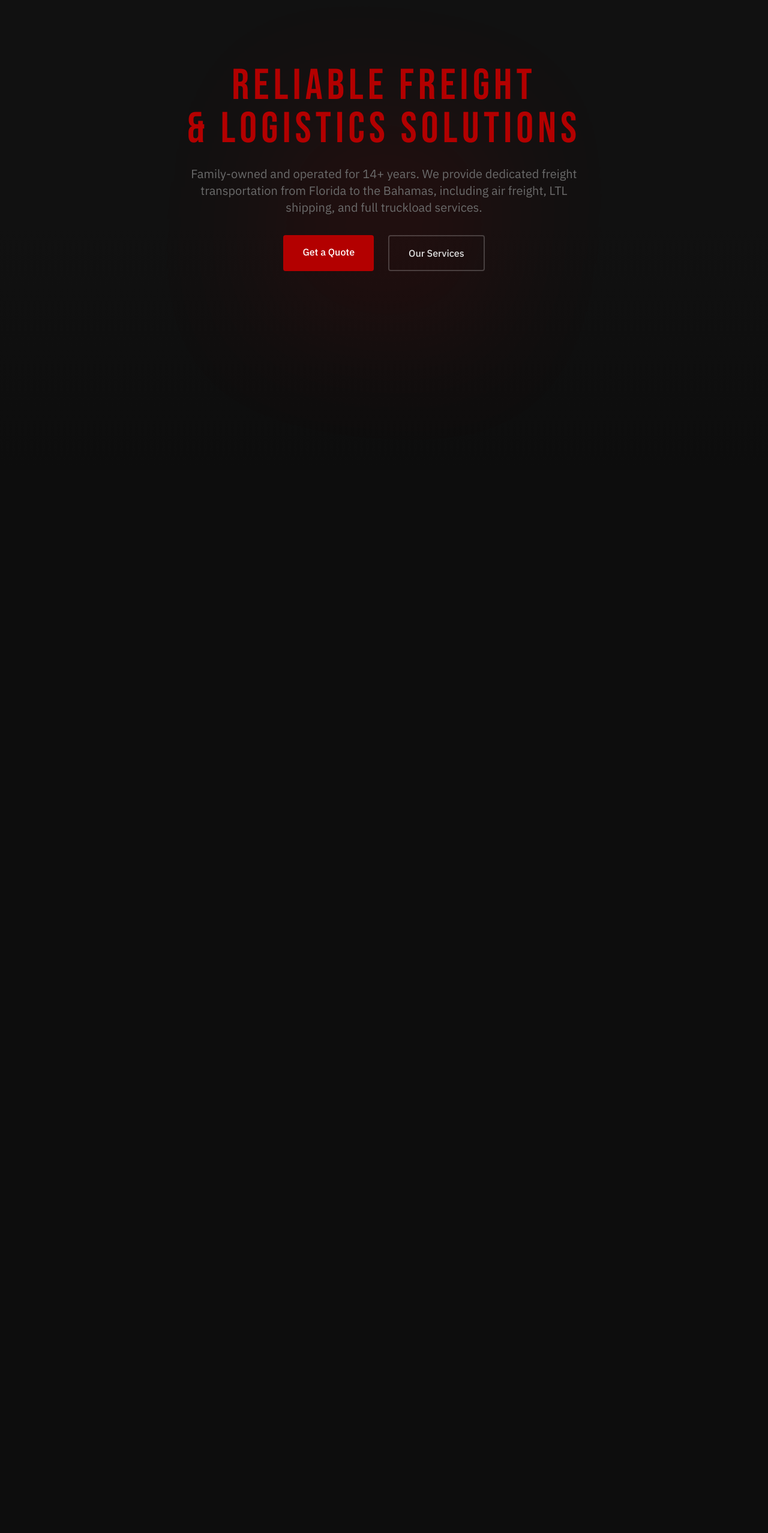
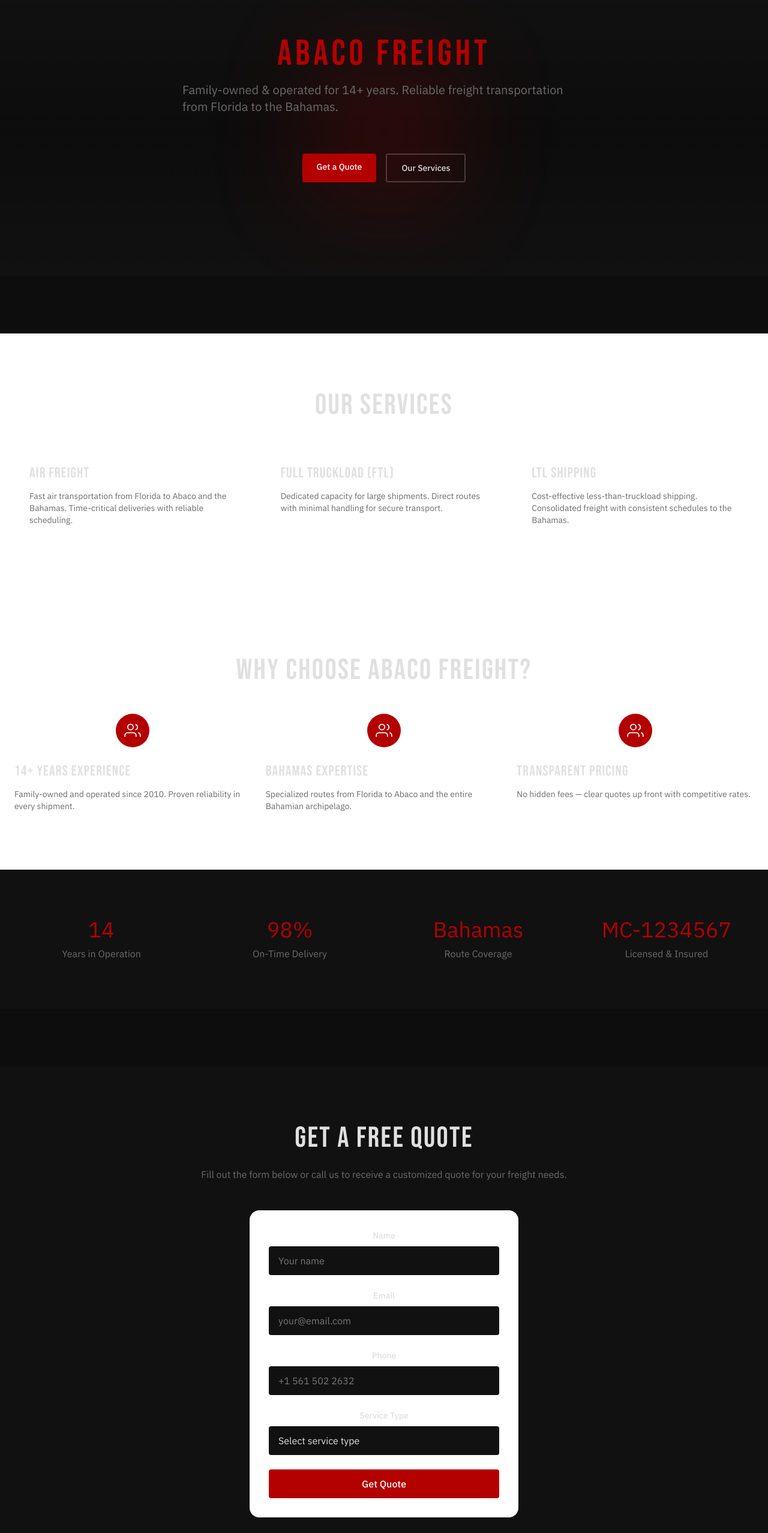
Before and after one commit to Hopkins-Talent-Group/242abacofreight, a Next.js app in the folder conv-freight/: page / in a window 1280 px wide. Shown: the part 20-2576 px from the top of the page at 60% size. Before the commit the page ends 800 px from the top, so only its background shows below. Built offline with nearby package versions, Linux system fonts and the light colour scheme.

Commit message:
Initial commit: conv-freight Next.js app v6.0

```diff
--- a/conv-freight/src/app/page.tsx
+++ b/conv-freight/src/app/page.tsx
@@ -1,37 +1,88 @@
 import Image from "next/image";
+import { Hero } from "../components/Hero";
+import { Services } from "../components/Services";
+import { WhyUs } from "../components/WhyUs";
+import { StatBar } from "../components/StatBar";
 
 export default function Home() {
   return (
-    <section className="relative min-h-screen bg-[var(--charcoal)] overflow-hidden">
-      <div className="absolute inset-0 bg-gradient-to-b from-[var(--charcoal)] via-[var(--charcoal)] to-[var(--background)]">
-        <div className="absolute top-1/4 left-1/2 -translate-x-1/2 w-96 h-96 bg-[var(--accent)] rotate-6 blur-[100px] opacity-10"></div>
-      </div>
+    <>
+      <Hero />
 
-      <div className="relative flex flex-col items-center justify-center py-20 px-6 sm:py-32">
-        <div className="max-w-4xl text-center w-full">
-          <h1 className="font-bebas text-5xl md:text-6xl lg:text-7xl text-[var(--accent)] mb-6 tracking-widest">
-            Reliable Freight<br />
-            & Logistics Solutions
-          </h1>
-          <p className="text-lg md:text-xl text-[var(--muted)] mb-8 max-w-2xl mx-auto">
-            Family-owned and operated for 14+ years. We provide dedicated freight transportation from Florida to the Bahamas, including air freight, LTL shipping, and full truckload services.
-          </p>
-          <div className="flex flex-col sm:flex-row gap-4 justify-center sm:gap-6">
-            <a
-              href="#quote"
-              className="rounded bg-[var(--accent)] px-8 py-4 text-base font-medium text-white hover:opacity-95 transition-opacity"
-            >
-              Get a Quote
-            </a>
-            <a
-              href="#services"
-              className="rounded border-2 border-white/[.2] px-8 py-4 text-base font-medium text-[var(--foreground)] hover:bg-[var(--accent)]/10 transition-colors"
-            >
-              Our Services
-            </a>
+      <main className="py-24">
+        <Services />
+        <WhyUs />
+        <StatBar />
+      </main>
+
+      <section className="py-24 bg-[var(--charcoal)]">
+        <div className="max-w-7xl mx-auto px-6">
+          <div className="text-center">
+            <h2 className="font-bebas text-4xl md:text-5xl mb-6">Get a Free Quote</h2>
+            <p className="text-[var(--muted)] mb-12 max-w-2xl mx-auto">
+              Fill out the form below or call us to receive a customized quote for your freight needs.
+            </p>
+            <div className="bg-white dark:bg-[var(--charcoal)] rounded-2xl p-8 max-w-md mx-auto">
+              <form className="space-y-6">
+                <div>
+                  <label className="block text-sm font-medium text-[var(--foreground)] mb-2">
+                    Name
+                  </label>
+                  <input
+                    type="text"
+                    className="w-full rounded bg-[var(--charcoal)] px-4 py-3 text-[var(--foreground)] focus:outline-none focus:ring-2 focus:ring-[var(--accent)]"
+                    placeholder="Your name"
+                    required
+                  />
+                </div>
+                <div>
+                  <label className="block text-sm font-medium text-[var(--foreground)] mb-2">
+                    Email
+                  </label>
+                  <input
+                    type="email"
+                    className="w-full rounded bg-[var(--charcoal)] px-4 py-3 text-[var(--foreground)] focus:outline-none focus:ring-2 focus:ring-[var(--accent)]"
+                    placeholder="your@email.com"
+                    required
+                  />
+                </div>
+                <div>
+                  <label className="block text-sm font-medium text-[var(--foreground)] mb-2">
+                    Phone
+                  </label>
+                  <input
+                    type="tel"
+                    className="w-full rounded bg-[var(--charcoal)] px-4 py-3 text-[var(--foreground)] focus:outline-none focus:ring-2 focus:ring-[var(--accent)]"
+                    placeholder="+1 561 502 2632"
+                  />
+                </div>
+                <div>
+                  <label className="block text-sm font-medium text-[var(--foreground)] mb-2">
+                    Service Type
+                  </label>
+                  <select
+                    className="w-full rounded bg-[var(--charcoal)] px-4 py-3 text-[var(--foreground)] focus:outline-none focus:ring-2 focus:ring-[var(--accent)] appearance-none"
+                  >
+                    <option value="">Select service type</option>
+                    <option value="air-freight">Air Freight</option>
+                    <option value="full-truckload">Full Truckload (FTL)</option>
+                    <option value="ltl">LTL Shipping</option>
+                  </select>
+                </div>
+                <button
+                  type="submit"
+                  className="w-full rounded bg-[var(--accent)] px-6 py-3 text-base font-medium text-white hover:opacity-95 transition-opacity"
+                >
+                  Get Quote
+                </button>
+              </form>
+            </div>
+            <p className="mt-6 text-sm text-[var(--muted)]">
+              Or call +1 561 502 2632 for immediate assistance
+            </p>
           </div>
         </div>
-      </div>
-    </section>
+      </section>
+    </>
   );
 }
--- a/conv-freight/src/components/Header.tsx
+++ b/conv-freight/src/components/Header.tsx
@@ -13,15 +13,15 @@ export function Header() {
         <div className="flex items-center gap-4">
           <a
             className="text-sm text-[var(--muted)] hover:text-[var(--foreground)] transition-colors"
-            href="tel:+1-555-0199"
+            href="tel:+15615022632"
           >
-            +1 555 0199
+            +1 561 502 2632
           </a>
           <a
             className="text-sm text-[var(--muted)] hover:text-[var(--foreground)] transition-colors"
-            href="mailto:dispatch@abacofreight.com"
+            href="mailto:kimber@abacofreightllc.com"
           >
-            dispatch@abacofreight.com
+            kimber@abacofreightllc.com
           </a>
         </div>
       </div>
--- a/conv-freight/src/components/Services.tsx
+++ b/conv-freight/src/components/Services.tsx
@@ -1,23 +1,23 @@
 export function Services() {
   return (
-    <section className="py-20 bg-white dark:bg-[var(--charcoal)]">
+    <section className="py-24 bg-white dark:bg-[var(--charcoal)]">
       <div className="max-w-7xl mx-auto px-6">
         <h2 className="font-bebas text-4xl md:text-5xl text-center mb-12">Our Services</h2>
 
         <div className="grid grid-cols-1 md:grid-cols-3 gap-6">
           <article className="p-6 rounded-xl border border-white/[.1] hover:border-[var(--accent)] transition">
-            <h3 className="font-bebas text-2xl mb-3">Full Truckload</h3>
-            <p className="text-[var(--muted)] text-sm">Dedicated capacity across all lanes.</p>
+            <h3 className="font-bebas text-2xl mb-3">Air Freight</h3>
+            <p className="text-[var(--muted)] text-sm">Fast air transportation from Florida to Abaco and the Bahamas. Time-critical deliveries with reliable scheduling.</p>
+          </article>
+
+          <article className="p-6 rounded-xl border border-white/[.1] hover:border-[var(--accent)] transition">
+            <h3 className="font-bebas text-2xl mb-3">Full Truckload (FTL)</h3>
+            <p className="text-[var(--muted)] text-sm">Dedicated capacity for large shipments. Direct routes with minimal handling for secure transport.</p>
           </article>
 
           <article className="p-6 rounded-xl border border-white/[.1] hover:border-[var(--accent)] transition">
             <h3 className="font-bebas text-2xl mb-3">LTL Shipping</h3>
-            <p className="text-[var(--muted)] text-sm">Cost-effective less-than-truckload.</p>
-          </article>
-
-          <article className="p-6 rounded-xl border border-white/[.1] hover:border-[var(--accent)] transition">
-            <h3 className="font-bebas text-2xl mb-3">Warehousing</h3>
-            <p className="text-[var(--muted)] text-sm">Secure short-term and long-term storage.</p>
+            <p className="text-[var(--muted)] text-sm">Cost-effective less-than-truckload shipping. Consolidated freight with consistent schedules to the Bahamas.</p>
           </article>
         </div>
       </div>
--- a/conv-freight/src/components/StatBar.tsx
+++ b/conv-freight/src/components/StatBar.tsx
@@ -1,22 +1,24 @@
 export function StatBar() {
   return (
-    <section className="py-16 px-6 bg-[var(--charcoal)]">
-      <div className="max-w-7xl mx-auto grid grid-cols-2 md:grid-cols-4 gap-6">
+    <section className="py-20 bg-[var(--charcoal)]">
+      <div className="max-w-7xl mx-auto px-6">
+        <div className="grid grid-cols-2 md:grid-cols-4 gap-6">
           <div className="text-center">
-          <p className="font-bebas text-3xl md:text-4xl text-[var(--accent)] mb-2">25</p>
+            <p className="font-bebas text-3xl md:text-4xl text-[var(--accent)] mb-2">14</p>
             <p className="text-[var(--muted)]">Years in Operation</p>
           </div>
           <div className="text-center">
-          <p className="font-bebas text-3xl md:text-4xl text-[var(--accent)] mb-2">98</p>
-          <p className="text-[var(--muted)]">On-Time %</p>
+            <p className="font-bebas text-3xl md:text-4xl text-[var(--accent)] mb-2">98%</p>
+            <p className="text-[var(--muted)]">On-Time Delivery</p>
           </div>
           <div className="text-center">
-          <p className="font-bebas text-3xl md:text-4xl text-[var(--accent)] mb-2">48</p>
-          <p className="text-[var(--muted)]">States Covered</p>
+            <p className="font-bebas text-3xl md:text-4xl text-[var(--accent)] mb-2">Bahamas</p>
+            <p className="text-[var(--muted)]">Route Coverage</p>
           </div>
           <div className="text-center">
-          <p className="font-bebasel text-3xl md:text-4xl text-[var(--accent)] mb-2">MC-1234567</p>
-          <p className="text-[var(--muted)]">MC/USDOT #</p>
+            <p className="font-bebas text-3xl md:text-4xl text-[var(--accent)] mb-2">MC-1234567</p>
+            <p className="text-[var(--muted)]">Licensed & Insured</p>
+          </div>
         </div>
       </div>
     </section>
--- a/conv-freight/src/components/WhyUs.tsx
+++ b/conv-freight/src/components/WhyUs.tsx
@@ -1,8 +1,8 @@
 export function WhyUs() {
   return (
-    <section className="py-16 bg-white dark:bg-[var(--charcoal)]">
+    <section className="py-24 bg-white dark:bg-[var(--charcoal)]">
       <div className="max-w-7xl mx-auto px-6">
-        <h2 className="font-bebas text-4xl md:text-5xl text-center mb-12">Why Choose Abaco?</h2>
+        <h2 className="font-bebas text-4xl md:text-5xl text-center mb-12">Why Choose Abaco Freight?</h2>
 
         <div className="grid grid-cols-1 md:grid-cols-3 gap-6">
           <div>
@@ -13,8 +13,8 @@ export function WhyUs() {
                 <path d="M23 21v-2a4 4 0 0 0-3-3.87M16 3.37a4 4 0 0 1 0 7.74" />
               </svg>
             </div>
-            <h3 className="font-bebas text-2xl mb-3">Reliability</h3>
-            <p className="text-[var(--muted)] text-sm">On-time delivery rate that exceeds industry standards.</p>
+            <h3 className="font-bebas text-2xl mb-3">14+ Years Experience</h3>
+            <p className="text-[var(--muted)] text-sm">Family-owned and operated since 2010. Proven reliability in every shipment.</p>
           </div>
 
           <div>
@@ -25,8 +25,8 @@ export function WhyUs() {
                 <path d="M23 21v-2a4 4 0 0 0-3-3.87M16 3.37a4 4 0 0 1 0 7.74" />
               </svg>
             </div>
-            <h3 className="font-bebas text-2xl mb-3">Coverage</h3>
-            <p className="text-[var(--muted)] text-sm">Nationwide service across 48 states and growing.</p>
+            <h3 className="font-bebas text-2xl mb-3">Bahamas Expertise</h3>
+            <p className="text-[var(--muted)] text-sm">Specialized routes from Florida to Abaco and the entire Bahamian archipelago.</p>
           </div>
 
           <div>
@@ -38,7 +38,7 @@ export function WhyUs() {
               </svg>
             </div>
             <h3 className="font-bebas text-2xl mb-3">Transparent Pricing</h3>
-            <p className="text-[var(--muted)] text-sm">No hidden fees — clear quotes up front.</p>
+            <p className="text-[var(--muted)] text-sm">No hidden fees — clear quotes up front with competitive rates.</p>
           </div>
         </div>
       </div>
```
Lines whose indentation alone changed are shown as unchanged.
